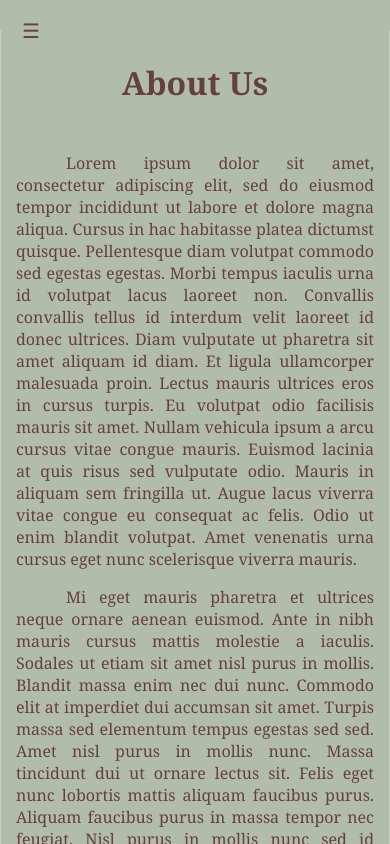
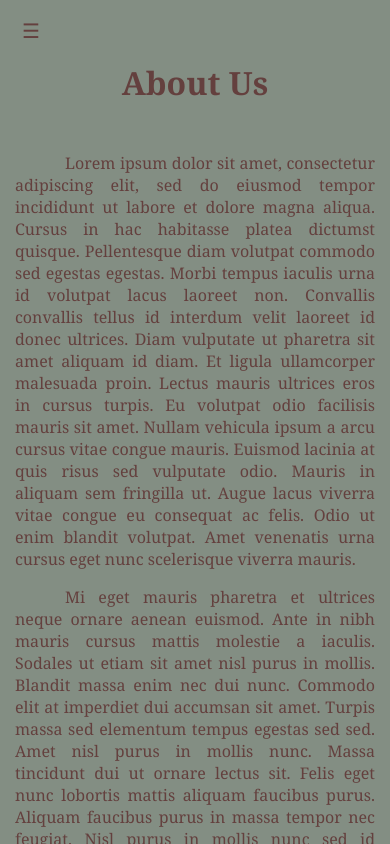
Before and after one commit to cperault/roofmasters, a React (Create React App) app: page /about in a window 390 px wide. Shown: the top 844 px of the page. Built offline with nearby package versions, Linux system fonts and the light colour scheme.

Commit message:
Additional styling changes.

```diff
--- a/src/Views/Footer.js
+++ b/src/Views/Footer.js
@@ -64,12 +64,13 @@ const Footer = ({ userIsLoggedIn }) => {
         style={
           userIsLoggedIn === "true"
             ? {
-                backgroundColor: "#C9BE99",
+                backgroundColor: "#6c6061",
                 width: "auto",
                 height: "auto",
                 margin: "5px",
+                border: "solid 1px #c9cebd",
                 borderRadius: "10px",
-                color: "black",
+                color: "white",
                 position: "static"
               }
             : { display: "none" }
--- a/src/Views/URLNav.js
+++ b/src/Views/URLNav.js
@@ -30,7 +30,6 @@ const URLNav = ({ userIsLoggedIn }) => {
   const openNav = () => {
     //open the sidenav menu
     setWidth("250px");
-    setMarginLeft("250px");
   };
 
   const closeNav = () => {
@@ -69,7 +68,7 @@ const URLNav = ({ userIsLoggedIn }) => {
       </div>
       <div id="mySidebar" className="sidebar" style={{ width: width }}>
         <p className="closebtn" onClick={closeNav}>
-          x
+          &times;
         </p>
         {navArray
           .filter(link => link.name !== "")
@@ -77,7 +76,7 @@ const URLNav = ({ userIsLoggedIn }) => {
             return <a href={link.value}>{link.name}</a>;
           })}
       </div>
-      <div id="main" style={{ marginLeft: marginLeft }}>
+      <div id="main">
         <button className="openbtn" onClick={openNav}>
           ☰
         </button>
--- a/src/page_styling.css
+++ b/src/page_styling.css
@@ -15,9 +15,9 @@ body {
   margin: 0 auto;
   min-width: 300px;
   max-width: 960px;
-  background-color: #b2bcaa;
+  /* background-color: #b2bcaa;
   border: solid #c9cebd 1px;
-  border-radius: 15px;
+  border-radius: 15px; */
   text-align: center;
 }
 
@@ -199,7 +199,7 @@ a:link {
     display: none;
   }
   .topnav {
-    background-color: #b2bcaa;
+    background-color: #838e83;
     border: none;
     height: 30px;
   }
@@ -238,6 +238,10 @@ a:link {
     font-size: 36px;
     margin-right: 15px;
     margin-top: 5px;
+  }
+
+  .sidebar .closebtn:hover {
+    cursor: pointer;
   }
 
   .openbtn {
```
